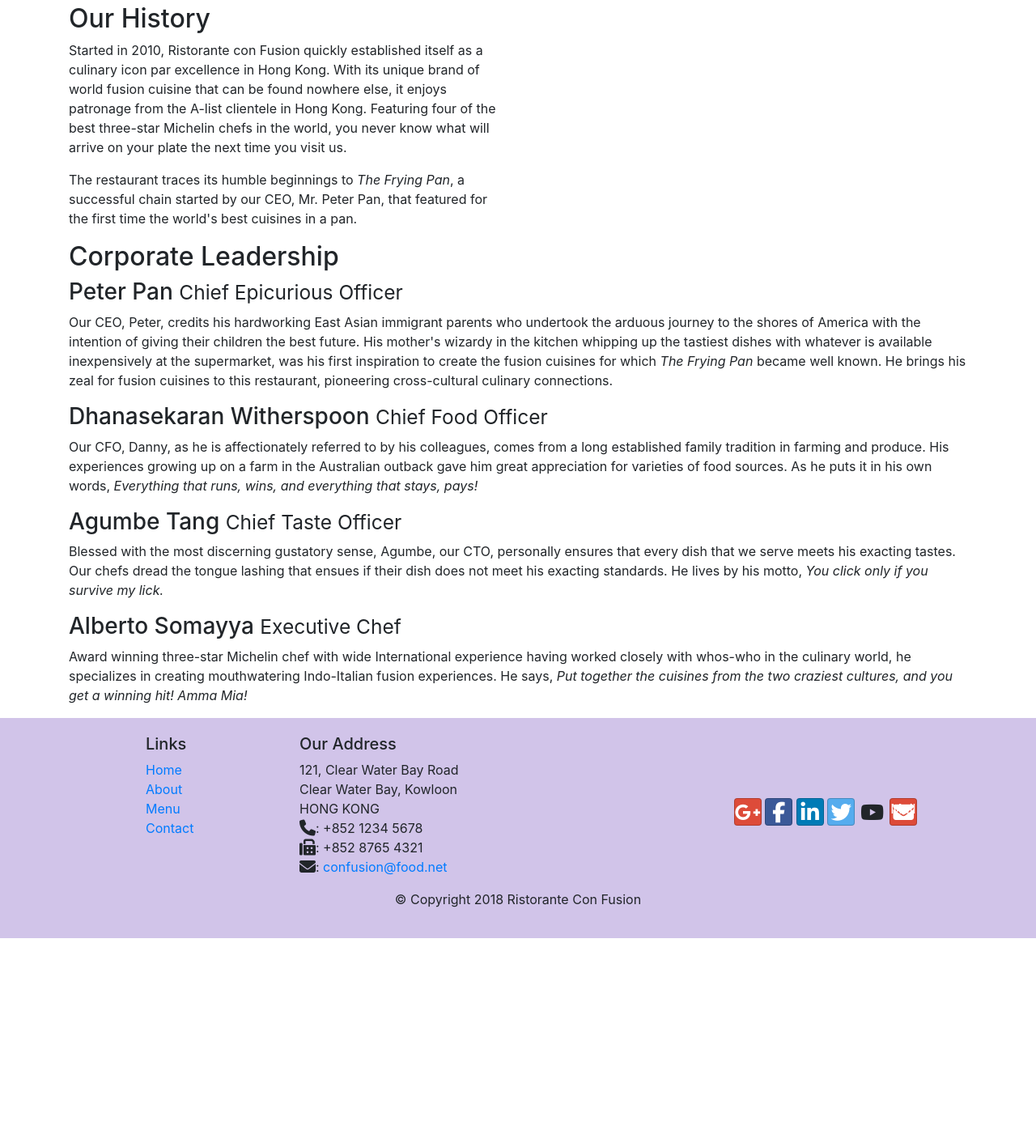
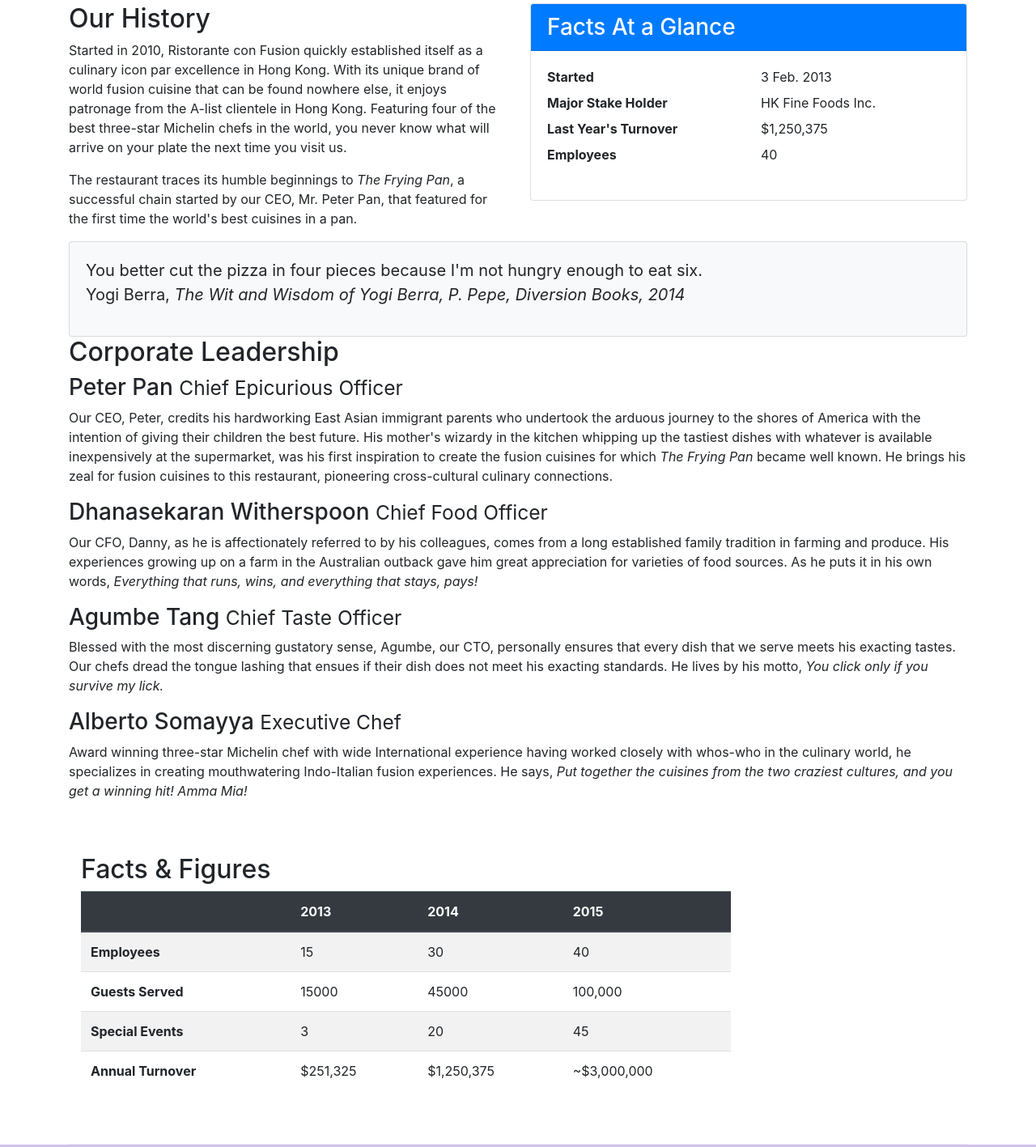
Before and after one commit to Mohinem/Bootstrap-Assignment-1, a plain HTML site: page aboutus.html in a window 1280 px wide. Shown: the part 411-1828 px from the top of the page at 81% size. Before the commit the page ends 1570 px from the top, so only its background shows below. Drawn offline with nearby package versions, Linux system fonts and the light colour scheme.

Commit message:
tables and cards

```diff
--- a/aboutus.html
+++ b/aboutus.html
@@ -65,7 +65,37 @@
                 <p>Started in 2010, Ristorante con Fusion quickly established itself as a culinary icon par excellence in Hong Kong. With its unique brand of world fusion cuisine that can be found nowhere else, it enjoys patronage from the A-list clientele in Hong Kong.  Featuring four of the best three-star Michelin chefs in the world, you never know what will arrive on your plate the next time you visit us.</p>
                 <p>The restaurant traces its humble beginnings to <em>The Frying Pan</em>, a successful chain started by our CEO, Mr. Peter Pan, that featured for the first time the world's best cuisines in a pan.</p>
             </div>
-            <div>
+            <div class="col-sm">
+                <div class="card">
+                    <h3 class="card-header bg-primary text-white">Facts At a Glance</h3>
+                    <div class="card-body">
+                        <dl class="row">
+                            <dt class="col-6">Started</dt>
+                            <dd class="col-6">3 Feb. 2013</dd>
+                            <dt class="col-6">Major Stake Holder</dt>
+                            <dd class="col-6">HK Fine Foods Inc.</dd>
+                            <dt class="col-6">Last Year's Turnover</dt>
+                            <dd class="col-6">$1,250,375</dd>
+                            <dt class="col-6">Employees</dt>
+                            <dd class="col-6">40</dd>
+                        </dl>
+                    </div>
+                </div>
+            </div>
+            <div class="col-12">
+                <div class="card card-body bg-light">
+                    <blockquote class="blockquote">
+                        <p class="mb-0">You better cut the pizza in four pieces
+                            because I'm not hungry enough to eat six.
+                        </p>
+                        <footer class="blockquote-fotter">Yogi Berra,
+                            <cite title="Source Title">The Wit and Wisdom of
+                                Yogi Berra, P. Pepe, Diversion Books, 2014
+
+                            </cite>
+                        </footer>
+                    </blockquote>
+                </div>
             </div>
         </div>
 
@@ -82,6 +112,50 @@
                 <h3>Alberto Somayya <small>Executive Chef</small></h3>
                 <p class="d-none d-sm-block">Award winning three-star Michelin chef with wide International experience having worked closely with whos-who in the culinary world, he specializes in creating mouthwatering Indo-Italian fusion experiences. He says, <em>Put together the cuisines from the two craziest cultures, and you get a winning hit! Amma Mia!</em></p>
             </div>
+       </div>
+       <div class="row row-content">
+           <div class="col-12 col-sm-9">
+               <h2>Facts &amp; Figures</h2>
+               <div class="table-responsive">
+                <table class="table table-striped">
+                    <thead class="thead-dark">
+                        <tr>
+                            <th>&nbsp;</th>
+                            <th>2013</th>
+                            <th>2014</th>
+                            <th>2015</th>
+                        </tr>
+                    </thead>
+                    <tbody>
+                        <tr>
+                            <th>Employees</th>
+                            <td>15</td>
+                            <td>30</td>
+                            <td>40</td>
+                        </tr>
+                        <tr>
+                            <th>Guests Served</th>
+                            <td>15000</td>
+                            <td>45000</td>
+                            <td>100,000</td>
+                        </tr>
+                        <tr>
+                            <th>Special Events</th>
+                            <td>3</td>
+                            <td>20</td>
+                            <td>45</td>
+                        </tr>
+                        <tr>
+                            <th>Annual Turnover</th>
+                            <td>$251,325</td>
+                            <td>$1,250,375</td>
+                            <td>~$3,000,000</td>
+                        </tr>
+                    </tbody>
+                </table>
+            </div>
+           </div>
+           <div class="col-12 sol-sm-3"></div>
        </div>
 
     </div>
```
